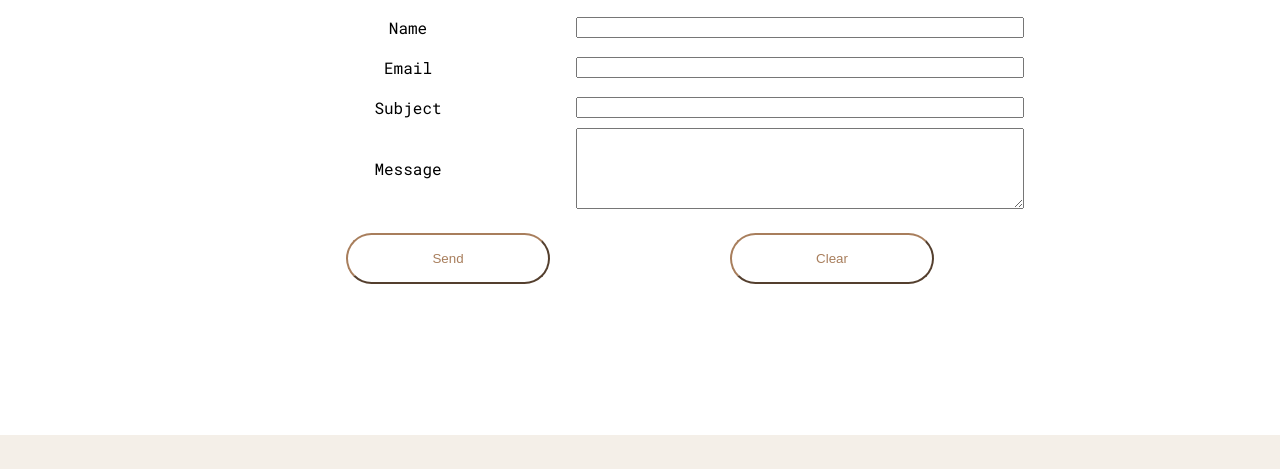
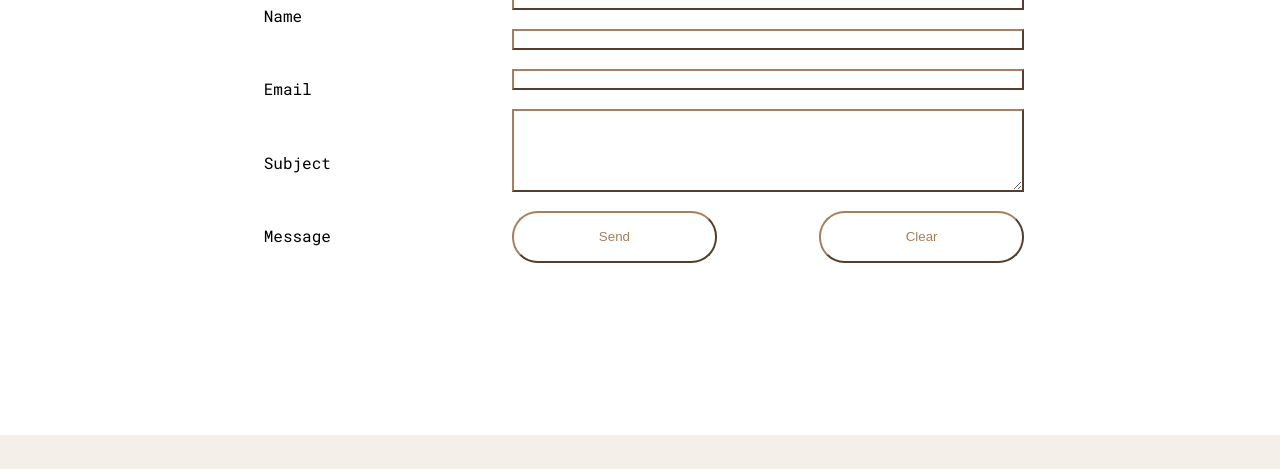
Before and after one commit to o-sama/personal-site, a Gatsby site: page /contact in a window 1280 px wide. Shown: the part 257-726 px from the top of the page. Built offline with nearby package versions, Linux system fonts and the light colour scheme; Gatsby itself is replaced by a stand-in of ours.

Commit message:
small theme edits + form updates

```diff
--- a/src/content/index.json
+++ b/src/content/index.json
@@ -16,7 +16,7 @@
     "Stock and Crypto Markets 📈",
     "History 🏛️",
     "Science 🧪",
-    "I like Cars ⚙️",
+    "Cars ⚙️",
     "Reading 👓",
     "(Rarely these days) Gaming 🎮"
   ]
--- a/src/pages/contact.tsx
+++ b/src/pages/contact.tsx
@@ -14,9 +14,20 @@ const ClearButton = styled(Input)`
   height: 4vw;
   align-self: center;
   border-radius: 2vw;
+  border-style: outset;
   border-color: ${(props) => props.theme.secondaryText};
   background: ${(props) => props.theme.mainBackground};
   color: ${(props) => props.theme.secondaryText};
+
+  :hover {
+    background: ${(props) => props.theme.secondaryBackground};
+    color: ${(props) => props.theme.mainText};
+    transition: all ease-in-out 0.35s;
+  }
+`;
+
+const FormRow = styled(Row)`
+  padding: 0.75vw 0;
 `;
 
 const ContactPage = () => {
@@ -24,52 +35,57 @@ const ContactPage = () => {
     <Layout>
       <main style={{ height: "50vh", paddingTop: "15vh" }}>
         <title>Contact</title>
-        <H1>Contact</H1>
+        <H1 style={{ marginTop: "-5%", marginBottom: "5%", fontSize: "4vw" }}>
+          Get in Touch!
+        </H1>
         <StyledSection>
           <Row container center>
             <Form method="post" action="https://formspree.io/f/mnqwzkle">
               <Row center>
-                {" "}
-                <Column span={5}>
+                <Column span={4}>
+                  <FormRow>
                     <Label htmlFor="name">Name</Label>
+                  </FormRow>
+                  <FormRow>
+                    <Label htmlFor="email">Email</Label>
+                  </FormRow>
+                  <FormRow>
+                    <Label htmlFor="subject">Subject</Label>
+                  </FormRow>
+                  <FormRow>
+                    <Label htmlFor="message">Message</Label>
+                  </FormRow>
+                  {/* <FormRow>
+                    <Label />
+                  </FormRow> */}
+                  {/* min-height: 2.5vw; */}
                 </Column>
-                <Column span={7}>
+                <Column span={8}>
+                  <FormRow>
                     <Input type="text" name="name" id="name" required />
-                </Column>
-              </Row>
-              <Row center>
-                <Column span={5}>
-                  <Label htmlFor="email">Email</Label>
-                </Column>
-
-                <Column span={7}>
+                  </FormRow>
+                  <FormRow>
                     <Input type="email" name="email" id="email" required />
-                </Column>
-              </Row>
-              <Row center>
-                <Column span={5}>
-                  <Label htmlFor="subject">Subject</Label>
-                </Column>
-
-                <Column span={7}>
+                  </FormRow>
+                  <FormRow>
                     <Input type="text" name="subject" id="subject" required />
-                </Column>
-              </Row>
-              <Row center>
-                <Column span={5}>
-                  <Label htmlFor="message">Message</Label>
-                </Column>
-                <input type="text" name="_gotcha" style={{ display: "none" }} />
-                <Column span={7}>
+                  </FormRow>
+                  <FormRow>
+                    <input
+                      type="text"
+                      name="_gotcha"
+                      style={{ display: "none" }}
+                    />
                     <TextArea name="message" id="message" rows={5} required />
-                </Column>
-              </Row>
-              <Row center style={{ paddingTop: "3vh" }}>
-                <Column span={6}>
+                  </FormRow>
+                  <FormRow>
                     <Button type="submit">Send</Button>
-                </Column>
-                <Column span={6}>
-                  <ClearButton type="reset" value="Clear" />
+                    <ClearButton
+                      type="reset"
+                      value="Clear"
+                      style={{ marginLeft: "auto" }}
+                    />
+                  </FormRow>
                 </Column>
               </Row>
             </Form>
--- a/src/pages/index.tsx
+++ b/src/pages/index.tsx
@@ -102,10 +102,10 @@ const IndexPage = () => {
                 <Image src={me} />
               </Row>
               <Row container center>
-                <H2>My Interests</H2>
+                <H2>What I like</H2>
                 <StyledList style={{ marginLeft: "-7.5%" }}>
-                  {indexData["Interests"].map((e) => (
-                    <StyledListItem>{e}</StyledListItem>
+                  {indexData["Interests"].map((e, i) => (
+                    <StyledListItem key={i}>{e}</StyledListItem>
                   ))}
                 </StyledList>
               </Row>
--- a/src/pages/resume.tsx
+++ b/src/pages/resume.tsx
@@ -23,7 +23,7 @@ const ResumePage = () => {
           <title>Resume</title>
           <H1>Resume</H1>
           {/* LANGUAGES */}
-          <StyledSection notchBR>
+          <StyledSection>
             <Row container center>
               <HiddenAnchor id="LanguagesandTools" title="H2" />
               <H2>Languages & Tools </H2>
@@ -50,7 +50,7 @@ const ResumePage = () => {
               {skillSection}
             </StyledSection> */}
           {/* EXPERIENCE */}
-          <StyledSection notchTL notchBL>
+          <StyledSection notchBL>
             <Row container center>
               <HiddenAnchor id="PreviousExperience" title="H2" />
               <H2>Previous Experience</H2>
--- a/src/styled-components/styled-button.ts
+++ b/src/styled-components/styled-button.ts
@@ -5,7 +5,14 @@ export const Button = styled.button`
   height: 4vw;
   align-self: center;
   border-radius: 2vw;
+  border-style: outset;
   border-color: ${(props) => props.theme.secondaryText};
   background: ${(props) => props.theme.mainBackground};
   color: ${(props) => props.theme.secondaryText};
+
+  :hover {
+    background: ${(props) => props.theme.secondaryBackground};
+    color: ${(props) => props.theme.mainText};
+    transition: all ease-in-out 0.35s;
+  }
 `;
--- a/src/styled-components/styled-form.ts
+++ b/src/styled-components/styled-form.ts
@@ -4,13 +4,19 @@ const Input = styled.input`
   /* width: 40vw;
   position: relative;
   margin-left: 35%; */
+  background: ${(props) => props.theme.mainBackground};
+  color: ${(props) => props.theme.mainText};
+  width: 100%;
+  border-width: 2px;
+  border-style: outset;
+  border-color: ${(props) => props.theme.secondaryText};
 `;
 
 const Label = styled.label`
   /* width: 80%;
   position: relative;*/
   padding: 3%;
-  text-align: center;
+  text-align: left;
   margin-right: 5%;
 `;
 
@@ -18,6 +24,13 @@ const TextArea = styled.textarea`
   /* width: 40vw;
   position: relative;
   margin-left: 35%; */
+  background: ${(props) => props.theme.mainBackground};
+  color: ${(props) => props.theme.mainText};
+  width: 100%;
+  max-height: 25vh;
+  border-width: 2px;
+  border-style: outset;
+  border-color: ${(props) => props.theme.secondaryText};
 `;
 
 const Form = styled.form`
--- a/src/styled-components/styled-section.ts
+++ b/src/styled-components/styled-section.ts
@@ -23,12 +23,12 @@ export const StyledSection = styled.section<{
     `
       &::before {content: "";
             position: absolute;
-            top: -20vw;
+            top: -30vw;
             left: 0;
-            height: 20vw;
-            width: 20vw;
+            height: 30vw;
+            width: 30vw;
             border-bottom-left-radius: 50%;
-            box-shadow: 0 10vw 0 0
+            box-shadow: 0 15vw 0 0
               ${secondary ? theme.secondaryBackground : theme.mainBackground};
             z-index: 10;
             }
@@ -39,12 +39,12 @@ export const StyledSection = styled.section<{
     `
       &::before {content: "";
             position: absolute;
-            top: -20vw;
+            top: -30vw;
             right: 0;
-            height: 20vw;
-            width: 20vw;
+            height: 30vw;
+            width: 30vw;
             border-bottom-right-radius: 50%;
-            box-shadow: 0 10vw 0 0
+            box-shadow: 0 15vw 0 0
               ${secondary ? theme.secondaryBackground : theme.mainBackground};
             z-index: 10;
             }
@@ -56,12 +56,12 @@ export const StyledSection = styled.section<{
     `
       &::after {content: "";
             position: absolute;
-            bottom: -20vw;
+            bottom: -30vw;
             left: 0;
-            height: 20vw;
-            width: 20vw;
+            height: 30vw;
+            width: 30vw;
             border-top-left-radius: 50%;
-            box-shadow: 0 -10vw 0 0
+            box-shadow: 0 -15vw 0 0
               ${secondary ? theme.secondaryBackground : theme.mainBackground};
             z-index: 10;
             }
@@ -72,12 +72,12 @@ export const StyledSection = styled.section<{
     `
       &::after {content: "";
             position: absolute;
-            bottom: -20vw;
+            bottom: -30vw;
             right: 0;
-            height: 20vw;
-            width: 20vw;
+            height: 30vw;
+            width: 30vw;
             border-top-right-radius: 50%;
-            box-shadow: 0 -10vw 0 0
+            box-shadow: 0 -15vw 0 0
               ${secondary ? theme.secondaryBackground : theme.mainBackground};
             z-index: 10;
             }
--- a/src/styled-components/themes.ts
+++ b/src/styled-components/themes.ts
@@ -16,7 +16,7 @@ const light = {
   mail: "#ff4500",
   mainFont: "roboto mono",
   specialFont: "raleway",
-  foregroundElements: "#ededed",
+  foregroundElements: "#cacaca",
   shadows: "#555555",
   liftedElements: "#ffffff",
 };
```
Also changed, not shown: src/pages/404.tsx (+11 -10 lines). Lines whose indentation alone changed are shown as unchanged.
